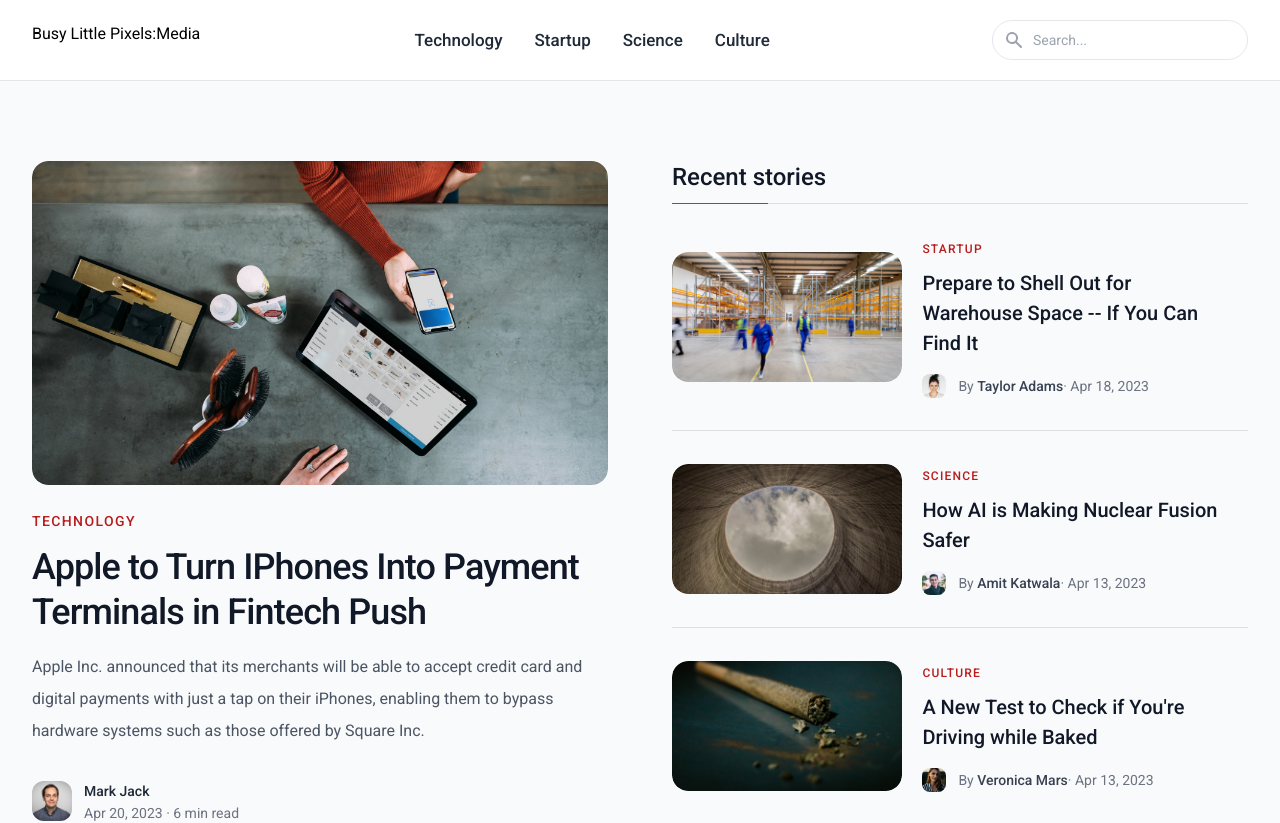
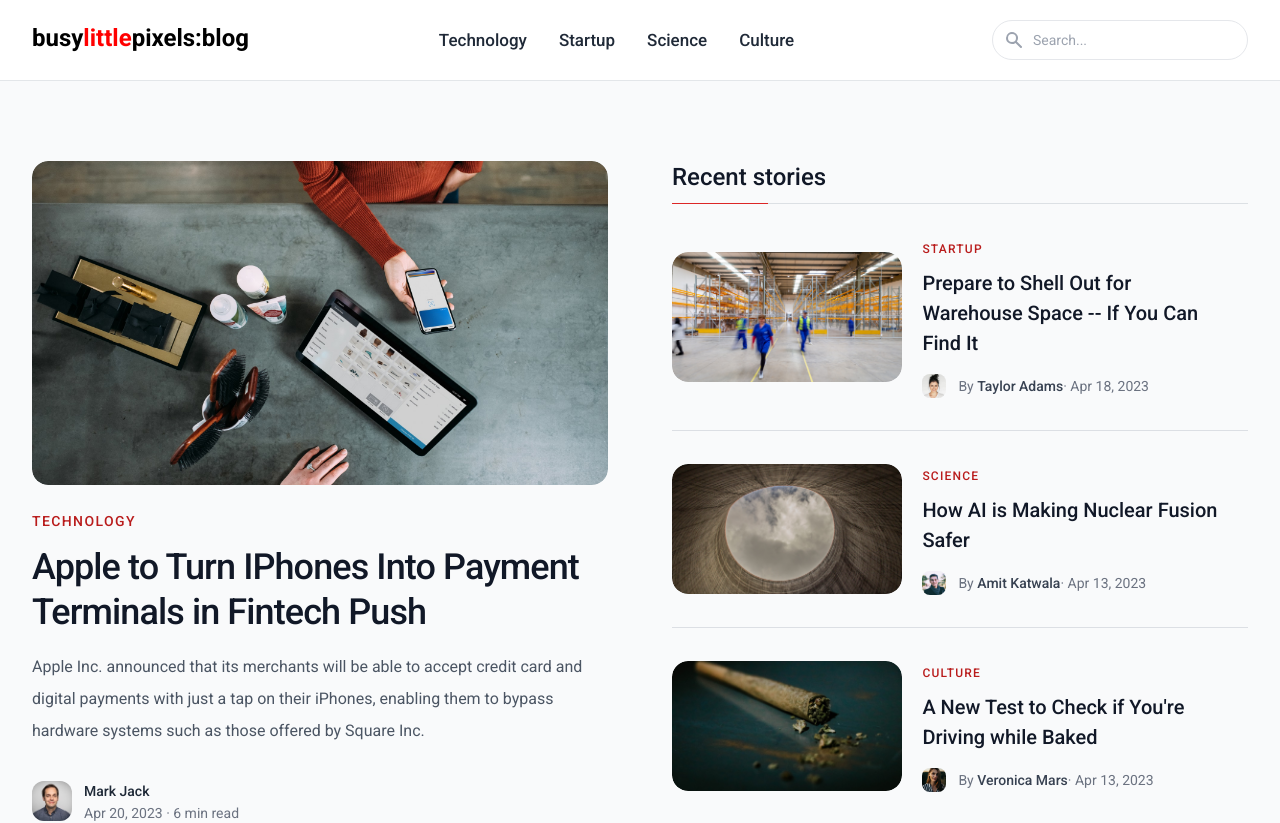
Before and after one commit to RoOLeary/distort, a Next.js app: page / in a window 1280 px wide. Shown: the top 823 px of the page. Built offline with nearby package versions, Linux system fonts and the light colour scheme.

Commit message:
add logo's and navbar

```diff
--- a/components/layout/Footer.js
+++ b/components/layout/Footer.js
@@ -15,8 +15,10 @@
 
           {/* Logo */}
           <div className="flex items-center justify-center">
-            <Link href="https://busylittlepixels.com">
-             BLP:media
+            <Link href="/">
+              <a className="hidden lg:block h-9 font-black inter text-2xl">
+              busy<span style={{ color: 'red', fontWeight: 'bold'}}>little</span>pixels:blog
+              </a>
             </Link>
           </div>
 
--- a/components/layout/Navbar.js
+++ b/components/layout/Navbar.js
@@ -6,6 +6,10 @@
 import { Fragment } from 'react'
 import { Disclosure, Menu } from '@headlessui/react'
 import { ChevronDownIcon, SearchIcon } from '@heroicons/react/solid'
+
+
+
+// If loading a variable font, you don't need t
 
 export default function Navbar() {
   const router = useRouter();
@@ -34,8 +38,8 @@
                   </a>
                 </Link>
                 <Link href="/">
-                  <a className="hidden lg:block h-9">
-                  Busy Little Pixels:Media
+                  <a className="hidden lg:block h-9 font-black inter text-2xl">
+                  busy<span style={{ color: 'red', fontWeight: 'bold'}}>little</span>pixels:blog
                   </a>
                 </Link>
               </div>
--- a/pages/_app.js
+++ b/pages/_app.js
@@ -1,9 +1,10 @@
 import '../styles/globals.css'
 
-function MyApp({ Component, pageProps }) {
+
+function BLPMedia({ Component, pageProps }) {
   return (
     <Component {...pageProps} />
   )
 }
 
-export default MyApp
+export default BLPMedia
```
